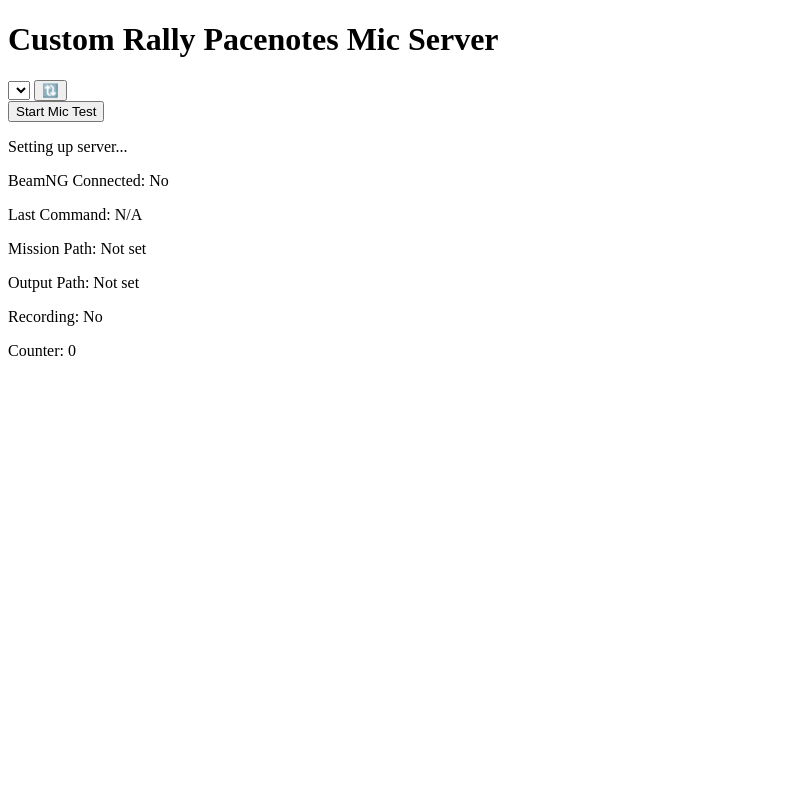
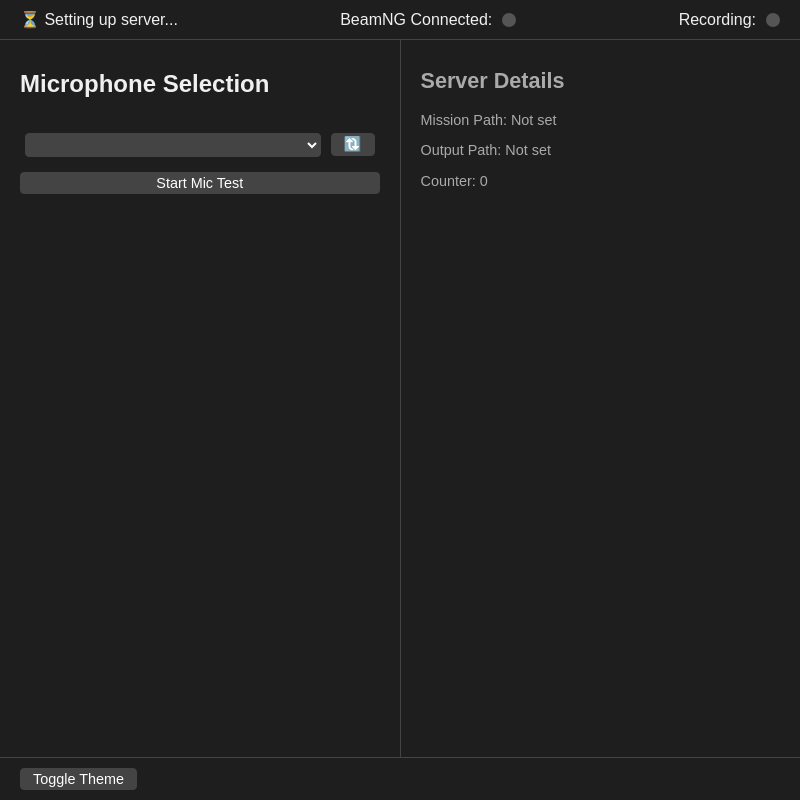
Before and after one commit to chrisraff/custom-pacenotes-mic-app, an Electron app: page src/index.html in a window 800 px wide. Drawn offline with Linux system fonts and the light colour scheme; no server answers.

Commit message:
overhaul ui, incl theming

```diff
--- a/src/index.html
+++ b/src/index.html
@@ -3,31 +3,225 @@
 <head>
   <title>Custom Rally Pacenotes Mic Server</title>
   <style>
+    /* Base Styles */
+    :root {
+      --font-family: 'Arial', sans-serif;
+      --bg-color: #1e1e1e;
+      --text-color: #f0f0f0;
+      --secondary-text-color: #aaa;
+      --accent-color: #0c0;
+      --inactive-color: #555;
+      --border-color: #444;
+      --button-bg: #444;
+      --button-text-color: #fff;
+      --button-bg-hover: #666;
+      --button-bg-disabled: #ccc;
+      --button-text-disabled: #888;
+    }
+
+    /* Dark Theme */
+    [data-theme="light"] {
+      --bg-color: #f0f0f0;
+      --text-color: #333;
+      --secondary-text-color: #666;
+      --accent-color: #0c0;
+      --inactive-color: #ccc;
+      --border-color: #ddd;
+      --button-bg: #f0f0f0;
+      --button-text-color: #333;
+      --button-bg-hover: #ddd;
+    }
+
+    /* Default Button Styles */
+    button, select {
+      background-color: var(--button-bg, #f0f0f0);
+      color: var(--button-text-color, #333);
+      border: 1px solid var(--border-color, #ccc);
+      padding: 2px 12px;
+      font-size: 0.9em;
+      cursor: pointer;
+      border-radius: 4px;
+      transition: background-color 0.2s, color 0.2s, border 0.2s;
+    }
+
+
+    /* Button Hover Styles */
+    button:hover {
+      background-color: var(--button-bg-hover);
+    }
+
+    /* Disabled Button Styles */
+    button:disabled {
+      background-color: var(--button-bg-disabled);
+      color: var(--button-text-disabled);
+      border: 1px solid #aaa;
+      cursor: not-allowed;
+    }
+
+    /* General Styles */
+    body {
+      font-family: var(--font-family);
+      background-color: var(--bg-color);
+      color: var(--text-color);
+      margin: 0;
+      display: flex;
+      flex-direction: column;
+      height: 100vh;
+    }
+
+    header, footer {
+      padding: 10px 20px;
+      border-bottom: 1px solid var(--border-color);
+      display: flex;
+      justify-content: space-between;
+      align-items: center;
+    }
+
+    footer {
+      border-top: 1px solid var(--border-color);
+      border-bottom: none;
+    }
+
+    main {
+      flex: 1;
+      display: flex;
+      /* flex-direction: column; */
+      overflow: hidden;
+    }
+
+    #statusPane {
+      flex: 1;
+      padding: 10px 20px;
+      border-right: 1px solid var(--border-color);
+      display: flex;
+      flex-direction: column;
+      gap: 10px;
+    }
+
+    #recordingLamp {
+      --accent-color: #e00;
+    }
+
+    #detailsPane {
+      flex: 1;
+      padding: 10px 20px;
+      overflow-y: auto;
+      font-size: 0.9em;
+      color: var(--secondary-text-color);
+    }
+
     .hidden {
-      display: none
+      display: none !important;
+    }
+
+    /* Status Indicators */
+    .status-indicator {
+      display: flex;
+      align-items: center;
+      gap: 10px;
+    }
+
+    .status-lamp {
+      width: 14px;
+      height: 14px;
+      border-radius: 50%;
+      background-color: var(--inactive-color);
+      display: inline-block;
+    }
+
+    .status-lamp.active {
+      background-color: var(--accent-color);
+    }
+
+    /* Mic Controls */
+    #micTestData {
+      margin-top: 20px;
+      display: flex;
+      flex-direction: column;
+      align-items: center;
+      gap: 10px;
+    }
+
+    #volumeBar {
+      width: 200px;
+      height: 20px;
+      background-color: var(--inactive-color);
+      overflow: hidden;
+      position: relative;
+      border-radius: 4px;
+    }
+
+    #volumeBar div {
+      width: 0;
+      height: 100%;
+      background-color: var(--accent-color);
+      transition: width 0.1s;
     }
   </style>
 </head>
-<body>
-  <h1>Custom Rally Pacenotes Mic Server</h1>
-  <select id="micSelect"></select>
-  <button onclick="populateMicrophoneList()">🔃</button>
-  <br/>
+<body data-theme="dark">
+  <!-- Top Header -->
+  <header>
+    <div class="status-indicator">
+      <span id="serverStatusMessage">⏳ Setting up server...</span>
+    </div>
+    <div class="status-indicator">
+      <span>BeamNG Connected:</span>
+      <div id="isConnectedLamp" class="status-lamp"></div>
+    </div>
+    <div class="status-indicator">
+      <span>Recording:</span>
+      <div id="recordingLamp" class="status-lamp"></div>
+    </div>
+  </header>
+
+  <!-- Main Content -->
+  <main>
+    <!-- Mic Selection and Testing -->
+    <section id="statusPane">
+      <h2>Microphone Selection</h2>
+      <div style="display: flex; align-items: center;">
+        <select id="micSelect" style="flex-grow: 1; margin: 5px;"></select>
+        <button onclick="populateMicrophoneList()" style="flex-shrink: 0; margin: 5px;">🔃</button>
+      </div>
+
       <button id="micTest" onclick="toggleMicMonitor()">Start Mic Test</button>
       <div id="micTestData" class="hidden">
         <span>Talk into your mic to check mic quality.</span>
-    <div style="width: 200px; height: 20px; background-color: #444;">
-      <div id="volumeBar" style="width: 0; max-width: 100%; height: 100%; background: #0c0;"></div>
+        <div id="volumeBar">
+          <div></div> <!-- Actual volume bar -->
         </div>
       </div>
+    </section>
 
-  <p id="isHosting">Setting up server...</p>
-  <p id="isConnected">BeamNG Connected: No</p>
-  <p id="last-command">Last Command: N/A</p>
+    <!-- Server Details Section -->
+    <section id="detailsPane">
+      <h2>Server Details</h2>
       <p id="mission-path">Mission Path: Not set</p>
       <p id="output-path">Output Path: Not set</p>
-  <p id="recording">Recording: No</p>
       <p id="counter">Counter: 0</p>
+    </section>
+  </main>
+
+  <!-- Footer -->
+  <footer>
+    <button onclick="toggleTheme()">Toggle Theme</button>
+  </footer>
+
   <script src="renderer.js"></script>
+  <script>
+    // Simulated Theme Toggle
+    function toggleTheme() {
+      const body = document.body;
+      const currentTheme = body.getAttribute('data-theme') || 'dark';
+      body.setAttribute('data-theme', currentTheme === 'light' ? 'dark' : 'light');
+    }
+
+    // Update Status Indicators
+    function updateLamp(lampId, isActive) {
+      const lamp = document.getElementById(lampId);
+      lamp.classList.toggle('active', isActive);
+    }
+  </script>
 </body>
 </html>
--- a/src/renderer.js
+++ b/src/renderer.js
@@ -4,13 +4,14 @@
 let audioContext =  new (window.AudioContext || window.webkitAudioContext)();
 
 window.electronAPI.updateStatus((event, status) => {
-  document.getElementById('last-command').textContent = `Last Command: ${status.lastCommand}`;
   document.getElementById('mission-path').textContent = `Mission Path: ${status.missionPath || 'Not set'}`;
   document.getElementById('output-path').textContent = `Output Path: ${status.outputPath || 'Not set'}`;
-  document.getElementById('recording').textContent = `Recording: ${status.recording ? 'Yes' : 'No'}`;
   document.getElementById('counter').textContent = `Counter: ${status.counter}`;
-  document.getElementById('isHosting').textContent = status.isHosting ? 'Server Ready' : 'Trying to set up server... is another mic server running?'
-  document.getElementById('isConnected').textContent = `BeamNG Connected: ${status.isConnected ? 'Yes' : 'No'}`;
+
+  document.getElementById('serverStatusMessage').textContent = status.isHosting ? 'Server Ready' : 'Trying to set up server... is another mic server running?'
+
+  document.getElementById('recordingLamp').classList.toggle('active', status.recording);
+  document.getElementById('isConnectedLamp').classList.toggle('active', status.isConnected);
 });
 
 window.electronAPI.startRecording((event) => {
@@ -181,7 +182,7 @@
   monitorAnalyser.fftSize = 256; // The size of the FFT. Smaller = smoother bar
   const dataArray = new Uint8Array(monitorAnalyser.frequencyBinCount);
 
-  const volumeBar = document.getElementById('volumeBar');
+  const volumeBar = document.querySelector('#volumeBar>div');
 
   function updateVolumeBar() {
     monitorAnalyser.getByteFrequencyData(dataArray);
```
Lines whose indentation alone changed are shown as unchanged.
